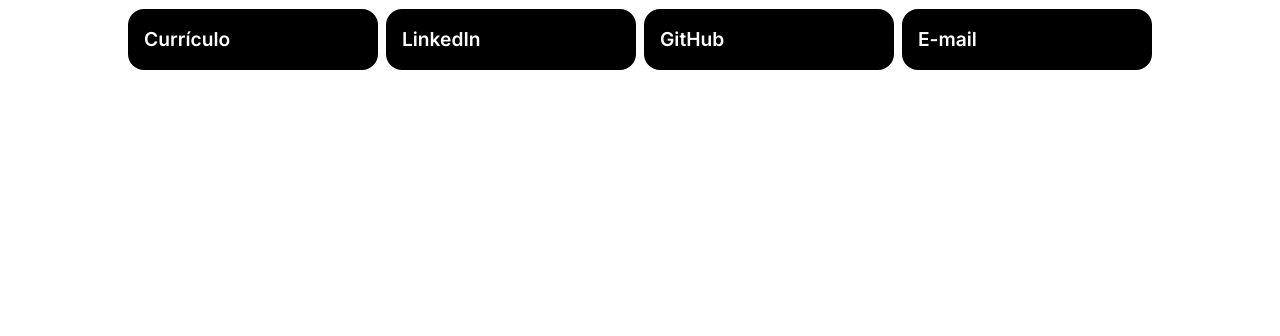
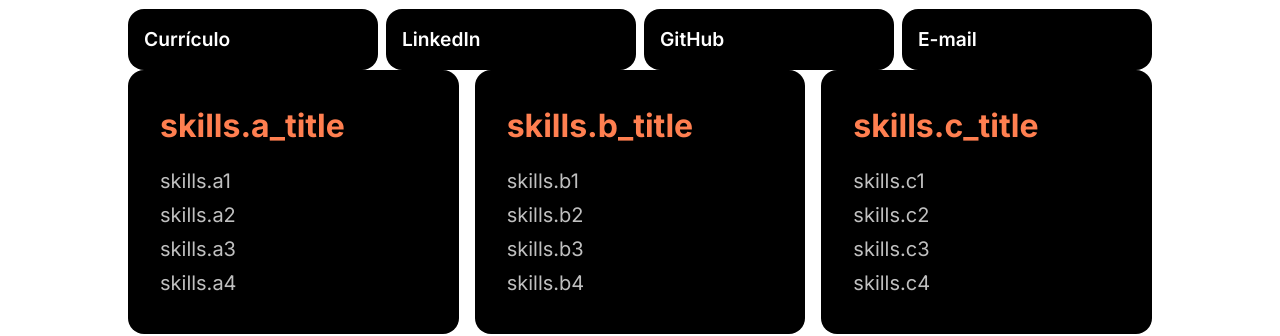
Before and after one commit to mwndl/portfolio, a Next.js app: page / in a window 1280 px wide. Shown: the part 495-831 px from the top of the page. Built offline with nearby package versions, Linux system fonts and the light colour scheme.

Commit message:
feat: import skills section component

```diff
--- a/src/app/page.tsx
+++ b/src/app/page.tsx
@@ -1,7 +1,7 @@
 import AboutMe from './components/AboutMe';
 import Shortcuts from './components/Shortcuts';
+import Skills from './components/Skills';
 /*
-import Skills from './components/Skills';
 import Experience from './components/Experience';
 import Projects from './components/Projects';
 import Contact from './components/Contact';
@@ -12,8 +12,8 @@ export default function Home() {
     <main className="min-h-screen">
       <AboutMe />
       <Shortcuts />
+      <Skills />
       {/*
-      <Skills />
       <Experience />
       <Projects />
       <Contact />
```
